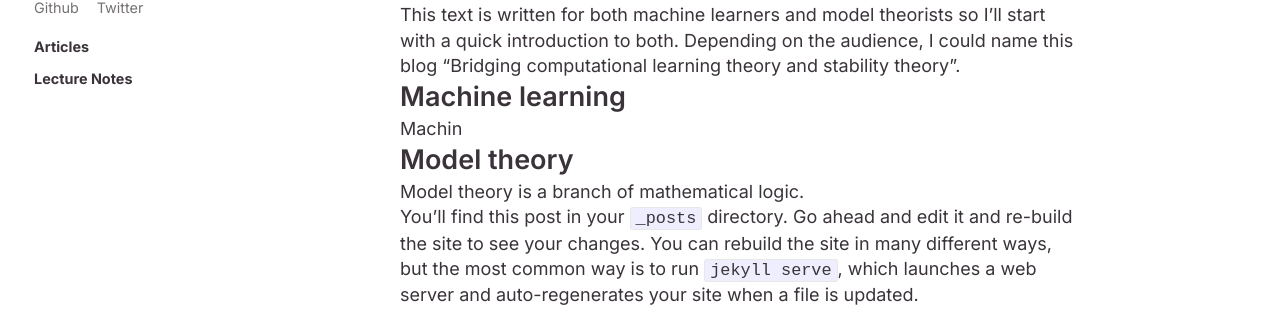
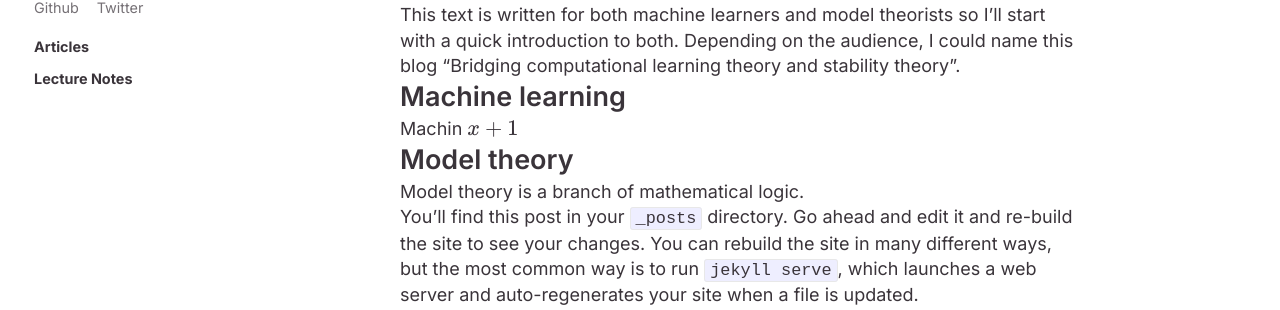
Before and after one commit to Ayushi141/ayushi141.github.io, a Jekyll site: the page built from _posts/2025-05-26-welcome-to-jekyll.markdown, in a window 1280 px wide. Shown: the part 242-552 px from the top of the page. Built offline with Jekyll 4.4.1, drawn with Linux system fonts in a browser that asks for light colours.

```diff
--- a/_includes/head.html
+++ b/_includes/head.html
@@ -8,4 +8,7 @@
   <link href="https://fonts.googleapis.com/css2?family=Inter:wght@400;500;600;700&display=swap" rel="stylesheet">
   <link rel="stylesheet" href="{{ "/assets/main.css" | relative_url }}">
   {%- feed_meta -%}
+  <script type="text/javascript" id="MathJax-script" async
+          src="https://cdn.jsdelivr.net/npm/mathjax@3/es5/tex-mml-chtml.js">
+  </script>
 </head>
--- a/_posts/2025-05-26-welcome-to-jekyll.markdown
+++ b/_posts/2025-05-26-welcome-to-jekyll.markdown
@@ -9,7 +9,7 @@ This text is written for both machine learners and model theorists so I'll start
 
 # Machine learning
 
-Machin
+Machin $$ x+1 $$
 
 # Model theory
 
```
